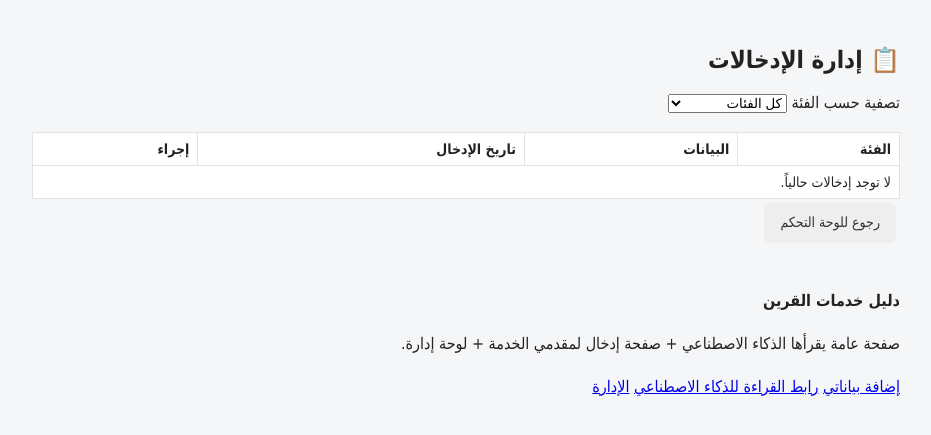
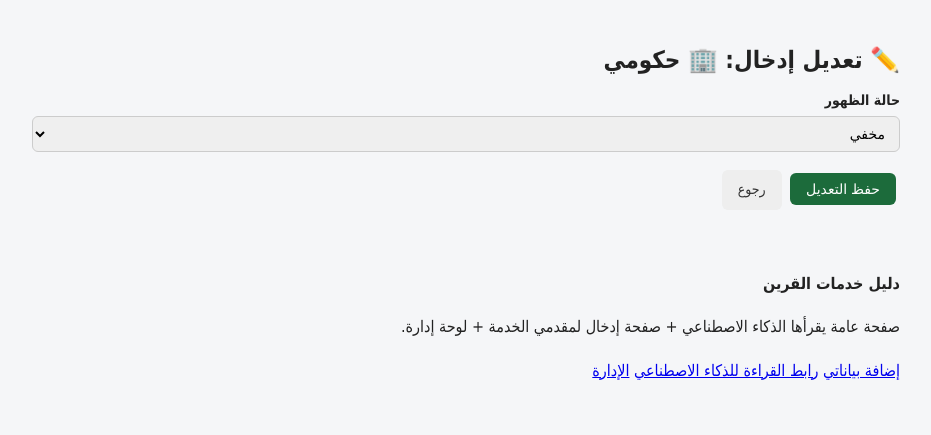
Before and after one commit to fz0fz0fz/dalil-qurain, a Flask app: template templates/admin/listings.html in a window 1280 px wide. Shown: the part 118-553 px from the top of the page, without its empty margins (174-1105 px from the left). Run offline with Flask 3, Linux system fonts and the light colour scheme; the template is opened without the code that fills it: values that come from a table or form of the project are taken from there, others are empty; data comes from the database, SQL or seed files in the repository.

Commit message:
Update listings.html

```diff
--- a/templates/admin/listings.html
+++ b/templates/admin/listings.html
@@ -1,56 +1,39 @@
 {% extends "base.html" %}
-{% block title %}إدارة الإدخالات{% endblock %}
+{% block title %}تعديل إدخال{% endblock %}
 {% block content %}
+<h1>✏️ تعديل إدخال: {{ category.icon }} {{ category.name }}</h1>
 
-<h1>📋 إدارة الإدخالات</h1>
+<form method="post" class="card-form">
+    {% for field in category.get_fields() %}
+        {% set value = listing.get(field.key) %}
+        <div class="form-group">
+            <label for="field_{{ field.key }}">{{ field.label }}{% if field.required %} *{% endif %}</label>
+            {% if field.type == 'textarea' %}
+                <textarea name="field_{{ field.key }}" id="field_{{ field.key }}" rows="4" {% if field.maxlength %}maxlength="{{ field.maxlength }}"{% endif %} {% if field.required %}required{% endif %}>{{ value }}</textarea>
+            {% elif field.type == 'select' %}
+                <select name="field_{{ field.key }}" id="field_{{ field.key }}" {% if field.required %}required{% endif %}>
+                    <option value="">-- اختر --</option>
+                    {% for option in field.options or [] %}
+                        <option value="{{ option }}" {% if value == option %}selected{% endif %}>{{ option }}</option>
+                    {% endfor %}
+                </select>
+            {% else %}
+                <input type="{{ 'url' if field.type == 'url' else ('tel' if field.type == 'tel' else 'text') }}" name="field_{{ field.key }}" id="field_{{ field.key }}" value="{{ value }}" {% if field.maxlength %}maxlength="{{ field.maxlength }}"{% endif %} {% if field.required %}required{% endif %}>
+            {% endif %}
+        </div>
+    {% endfor %}
 
-<form method="get" class="filter-form">
-    <label for="category_id">تصفية حسب الفئة</label>
-    <select name="category_id" id="category_id" onchange="this.form.submit()">
-        <option value="">كل الفئات</option>
-        {% for cat in categories %}
-            <option value="{{ cat.id }}" {% if selected_category == cat.id %}selected{% endif %}>
-                {{ cat.icon }} {{ cat.name }}
-            </option>
-        {% endfor %}
-    </select>
+    <div class="form-group">
+        <label for="is_visible">حالة الظهور</label>
+        <select name="is_visible" id="is_visible">
+            <option value="1" {% if listing.is_visible %}selected{% endif %}>ظاهر</option>
+            <option value="0" {% if not listing.is_visible %}selected{% endif %}>مخفي</option>
+        </select>
+    </div>
+
+    <div class="hero-actions">
+        <button type="submit" class="btn-primary">حفظ التعديل</button>
+        <a href="{{ url_for('admin_listings') }}" class="btn-secondary">رجوع</a>
+    </div>
 </form>
-
-<table class="admin-table">
-    <thead>
-        <tr>
-            <th>الفئة</th>
-            <th>البيانات</th>
-            <th>تاريخ الإدخال</th>
-            <th>إجراء</th>
-        </tr>
-    </thead>
-    <tbody>
-        {% for listing in listings %}
-        <tr>
-            <td>{{ listing.category.icon }} {{ listing.category.name }}</td>
-            <td>
-                {% for field in listing.category.get_fields() %}
-                    {% set value = listing.get(field.key) %}
-                    {% if value %}
-                        <div><strong>{{ field.label }}:</strong> {{ value }}</div>
-                    {% endif %}
-                {% endfor %}
-            </td>
-            <td>{{ listing.created_at.strftime('%Y-%m-%d %H:%M') }}</td>
-            <td>
-                <form method="post" action="{{ url_for('admin_delete_listing', listing_id=listing.id) }}"
-                      onsubmit="return confirm('هل أنت متأكد من حذف هذا الإدخال؟');">
-                    <button type="submit" class="btn-danger">حذف</button>
-                </form>
-            </td>
-        </tr>
-        {% else %}
-        <tr><td colspan="4">لا توجد إدخالات حالياً.</td></tr>
-        {% endfor %}
-    </tbody>
-</table>
-
-<a href="{{ url_for('admin_dashboard') }}" class="btn-secondary">رجوع للوحة التحكم</a>
-
 {% endblock %}
```
